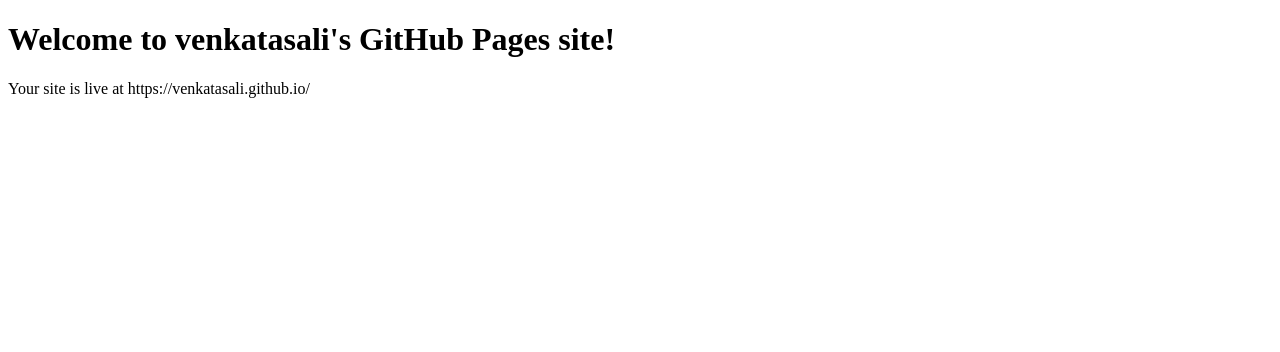
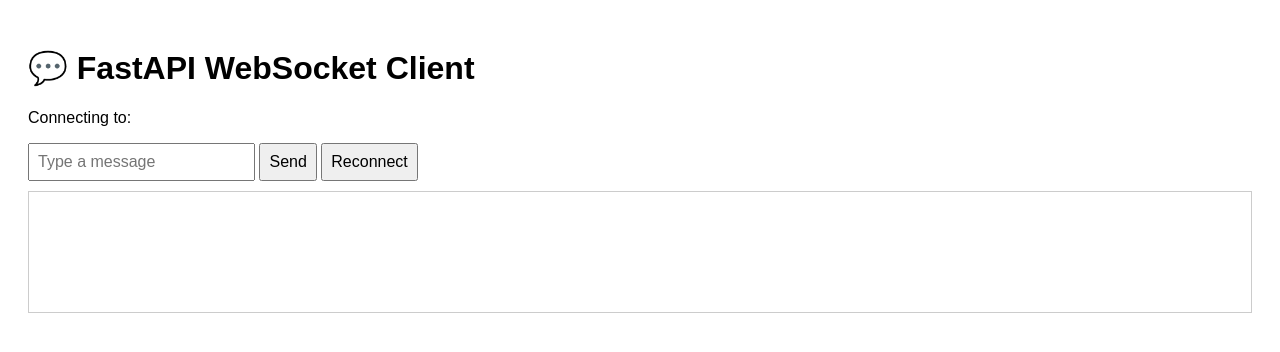
Before and after one commit to venkatasali/venkata.github.io, a plain HTML site: page index.html in a window 1280 px wide. Drawn offline with Linux system fonts and the light colour scheme.

Commit message:
Update index.html

```diff
--- a/index.html
+++ b/index.html
@@ -1,10 +1,25 @@
 <!DOCTYPE html>
-<html>
-  <head>
-    <title>venkatasali GitHub Pages</title>
-  </head>
-  <body>
-    <h1>Welcome to venkatasali's GitHub Pages site!</h1>
-    <p>Your site is live at https://venkatasali.github.io/</p>
-  </body>
+<html lang="en">
+<head>
+  <meta charset="UTF-8" />
+  <meta name="viewport" content="width=device-width, initial-scale=1.0"/>
+  <title>FastAPI WebSocket Test</title>
+  <style>
+    body { font-family: Arial, sans-serif; padding: 20px; }
+    #messages { margin-top: 10px; padding: 10px; border: 1px solid #ccc; min-height: 100px; }
+    input, button { padding: 8px; font-size: 16px; }
+  </style>
+</head>
+<body>
+  <h1>💬 FastAPI WebSocket Client</h1>
+  <p>Connecting to: <code id="ws-url"></code></p>
+
+  <input type="text" id="message" placeholder="Type a message" />
+  <button onclick="sendMessage()">Send</button>
+  <button onclick="connect()">Reconnect</button>
+
+  <div id="messages"></div>
+
+  <script src="script.js"></script>
+</body>
 </html>
```
